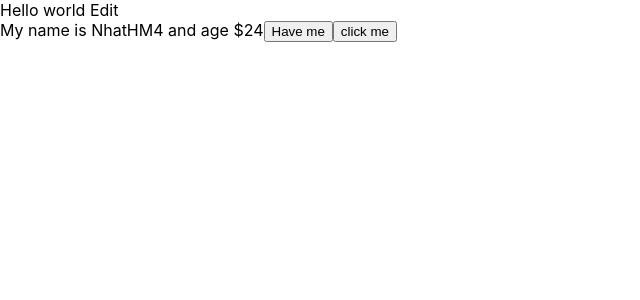
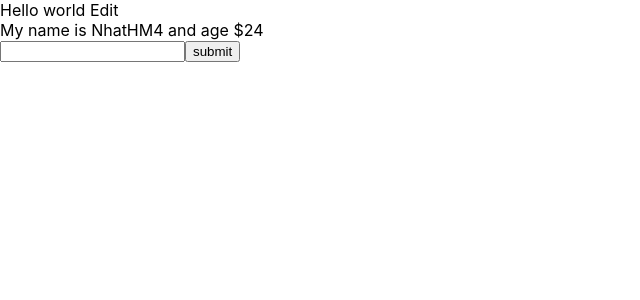
Before and after one commit to NhatHM4/reactjsBai1, a React (Create React App) app: page / in a window 1280 px wide. Shown: the top 300 px of the page, without its empty margins (0-640 px from the left). Built offline with nearby package versions, Linux system fonts and the light colour scheme.

Commit message:
form voi react

```diff
--- a/src/components/MyComponent.js
+++ b/src/components/MyComponent.js
@@ -26,13 +26,31 @@ class MyComponent extends React.Component {
       age : this.state.age + parseInt(random)
     })
   }
+
+  handleOnChangeInput = (event)=>{
+    this.setState({
+      age :this.state.age + Math.floor((Math.random()*100) + 1)
+    })
+    let name =document.getElementById('name').value
+                this.setState({
+                  name : name
+                })
+  }
+
+
+  handleOnSubmit = (event)=>{
+    event.preventDefault()
+  }
+
   // JSX
   render() {
     return (
         <div>
             My name is {this.state.name} and age ${this.state.age}
-            <button onMouseOver={(event)=>this.handleOnMouseOver(event)}>Have me</button>
-            <button onClick={ () => {this.handleClick(this.state.age)}}>click me</button>
+            <form onSubmit={ (event) => this.handleOnSubmit(event)}>
+              <input id="name" type = "text" onChange={(event)=>{this.handleOnChangeInput(event)}}/>
+              <button >submit</button>
+            </form>
         </div>
     );
   }
```
